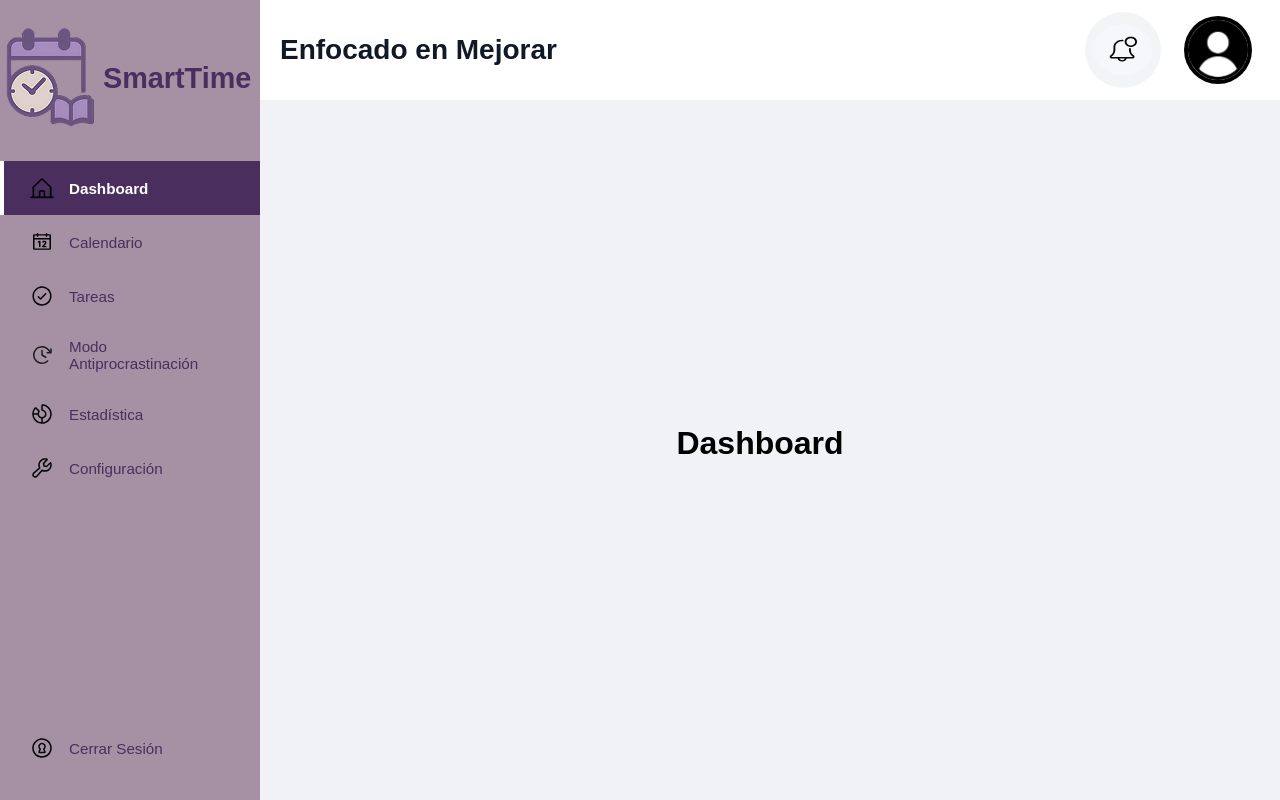
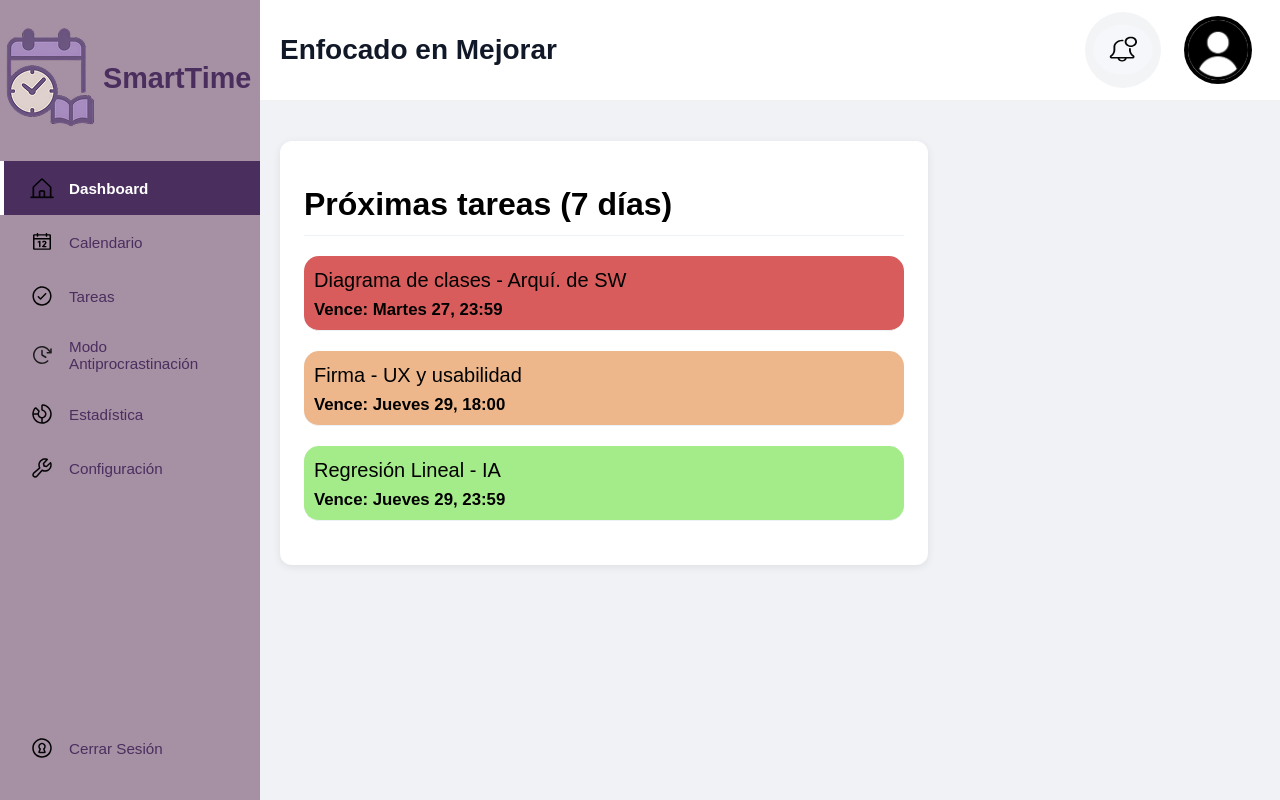
Before and after one commit to FreddyAyalaS/SmarTime, a React (Create React App) app in the folder frontend/: page /dashboard in a window 1280 px wide. Built offline with nearby package versions, Linux system fonts and the light colour scheme.

Commit message:
Dashboard - UpComingTask update

```diff
--- a/frontend/src/App.css
+++ b/frontend/src/App.css
@@ -63,3 +63,7 @@
 .page-placeholder nav a:hover {
   text-decoration: underline;
 }
+
+.dashboard-placeholder{
+  margin-left: 20px;
+}
--- a/frontend/src/App.js
+++ b/frontend/src/App.js
@@ -2,6 +2,8 @@
 import React from 'react';
 import { BrowserRouter as Router, Routes, Route, Link, Navigate, useLocation } from 'react-router-dom';
 import './App.css';
+import { upComingTask } from '../src/data/UpComingTask';
+
 
 // Pages
 import LoginPage from './pages/LoginPage';
@@ -9,16 +11,22 @@ import RegisterPage from './pages/RegisterPage';
 import ForgotPasswordPage from './pages/ForgotPasswordPage';
 import LandingPageScroll from './pages/LandingPageScroll'; // 👉 nuevo componente unificado
 import SettingsPage from './pages/SettingsPage';
+import DashboardPage from './pages/DashboardPage';
+
+
 
 // Layout
 import Layout from './components/Layout';
 
 // Placeholder temporal para Dashboard
-const DashboardPagePlaceholder = () => (
-  <div className="page-placeholder">
-    <h1>Dashboard</h1>
-  </div>
-);
+const DashboardPagePlaceholder = () => {
+  return (
+    <div className="dashboard-placeholder">
+      <h1>Dashboard</h1>
+    </div>
+  );
+};
+
 
 // Página para rutas no encontradas
 const NotFoundPagePlaceholder = () => (
@@ -52,7 +60,7 @@ function App() {
 
         {/* Rutas protegidas dentro del layout */}
         <Route element={<ProtectedRoute><Layout /></ProtectedRoute>}>
-          <Route path="/dashboard" element={<DashboardPagePlaceholder />} />
+          <Route path="/dashboard" element={<DashboardPage />} />
           <Route path="/settings" element={<SettingsPage />} />
           <Route path="/" element={<Navigate to="/dashboard" replace />} />
         </Route>
--- /dev/null
+++ b/frontend/src/data/UpComingTask.js
@@ -0,0 +1,25 @@
+// src/data/UpComingTask.js
+
+export const upComingTask = [
+  {
+    id: 'task-001',
+    title: 'Diagrama de clases',
+    subject: 'Arquí. de SW',
+    dueDay: 'Martes 27',
+    dueTime: '23:59'
+  },
+  {
+    id: 'task-002',
+    title: 'Firma',
+    subject: 'UX y usabilidad',
+    dueDay: 'Jueves 29',
+    dueTime: '18:00'
+  },
+  {
+    id: 'task-003',
+    title: 'Regresión Lineal',
+    subject: 'IA',
+    dueDay: 'Jueves 29',
+    dueTime: '23:59'
+  }
+];
--- a/frontend/src/pages/DashboardPage.jsx
+++ b/frontend/src/pages/DashboardPage.jsx
@@ -0,0 +1,26 @@
+// src/pages/DashboardPage.jsx
+import { upComingTask } from '../data/UpComingTask'; // Nota: importamos desde 'data'
+import '../styles/DashboardPage.css';
+
+const DashboardPage = () => {
+  return (
+    <div className="dashboard-container">
+      <div className="upcoming-tasks-section">
+        <h1 className="upcoming-tasks-title">Próximas tareas (7 días)</h1>
+
+        {upComingTask.map(task => (
+          <div key={task.id} className="task-item">
+            <div className="task-title">
+              {task.title} - {task.subject}
+            </div>
+            <div className="task-deadline">
+              <strong>Vence:</strong> {task.dueDay}, {task.dueTime}
+            </div>
+          </div>
+        ))}
+      </div>
+    </div>
+  );
+};
+
+export default DashboardPage;
--- /dev/null
+++ b/frontend/src/styles/DashboardPage.css
@@ -0,0 +1,63 @@
+/* src/styles/DashboardPage.css */
+.dashboard-container {
+  padding: 20px;
+  max-width: 1200px;
+  margin: 0 auto;
+}
+
+.upcoming-tasks-section {
+  background: #ffffff;
+  border-radius: 12px;
+  padding: 24px;
+  box-shadow: 0 2px 8px rgba(0, 0, 0, 0.08);
+  margin-bottom: 30px;
+  max-width: 600px;
+}
+
+.upcoming-tasks-title {
+  font-size: 2rem;
+  font-weight: 600;
+  color: #000000;
+  margin-bottom: 20px;
+  padding-bottom: 12px;
+  border-bottom: 1px solid #edf2f7;
+}
+
+.task-item {
+  margin-bottom: 20px;
+  padding: 10px;
+  border-bottom: 1px solid #edf2f7;
+  background-color: rgb(44, 73, 214);
+  border-radius: 15px;
+  color: black;
+}
+
+.task-item:nth-child(2){
+  background-color: #d85c5c;
+}
+
+.task-item:nth-child(3){
+  background-color: #eeb78b;
+}
+
+.task-item:last-child {
+  background-color: #a4eb8a;
+}
+
+.task-title {
+  font-size: 1.25rem;
+  font-weight: 500;
+  color: #000000;
+  margin-bottom: 6px;
+  line-height: 1.4;
+}
+
+.task-deadline {
+  font-size: 1.05rem;
+  font-weight: bold;
+  color: black;
+}
+
+.task-deadline strong {
+  color: #000000;
+}
```
Also changed, not shown: frontend/src/components/ReminderItem.jsx (added, +14 -0 lines), frontend/src/components/RemindersList.jsx (added, +18 -0 lines).
